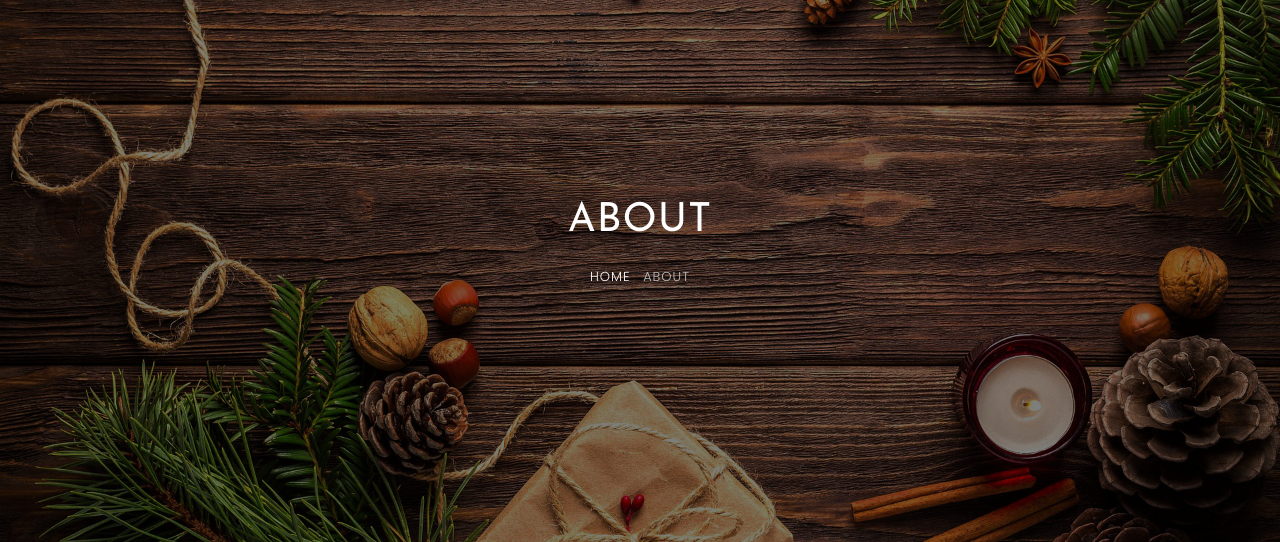
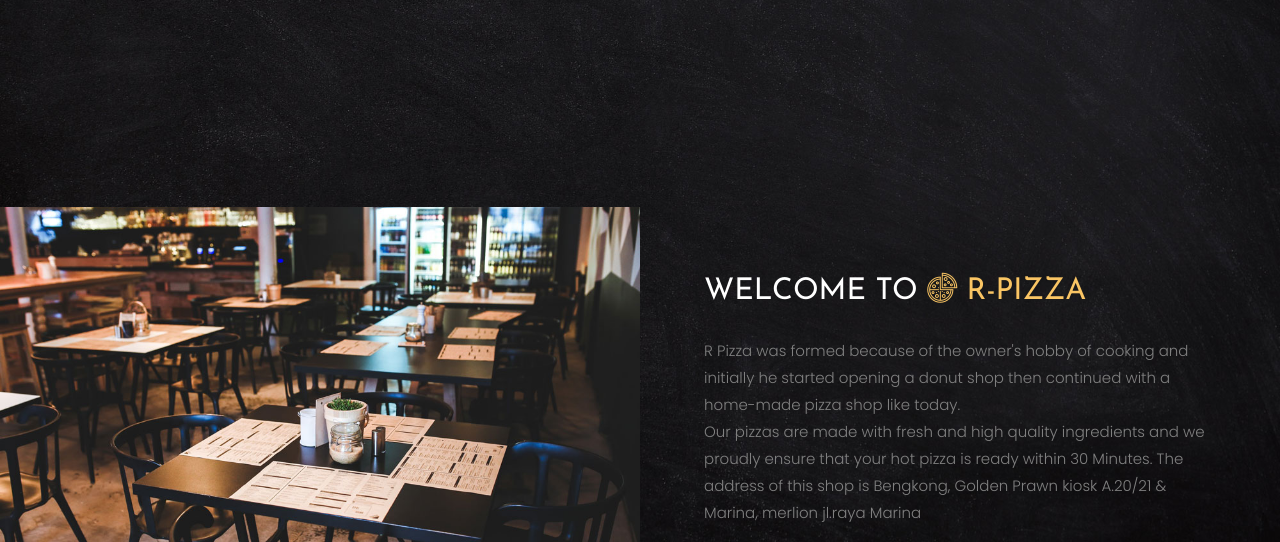
Before and after one commit to Rpizza-Batam/Pizza, a plain HTML site: page about.html in a window 1280 px wide. Shown: the part 258-800 px from the top of the page. Drawn offline with Linux system fonts and the light colour scheme; some packages are replaced by stand-ins of ours; no server answers; files whose address does not match are found by name.

Commit message:
Update about.html

```diff
--- a/about.html
+++ b/about.html
@@ -80,27 +80,7 @@
     </nav>
     <!-- END nav -->
 
-    <section
-      class="home-slider owl-carousel img"
-      style="background-image: url(images/bg_1.jpg)"
-    >
-      <div class="slider-item" style="background-image: url(images/bg_3.jpg)">
-        <div class="overlay"></div>
-        <div class="container">
-          <div
-            class="row slider-text justify-content-center align-items-center"
-          >
-            <div class="col-md-7 col-sm-12 text-center ftco-animate">
-              <h1 class="mb-3 mt-5 bread">About</h1>
-              <p class="breadcrumbs">
-                <span class="mr-2"><a href="index.html">Home</a></span>
-                <span>About</span>
-              </p>
-            </div>
-          </div>
-        </div>
-      </div>
-    </section>
+
 
     <section class="ftco-intro">
       <div class="container-wrap">
```
